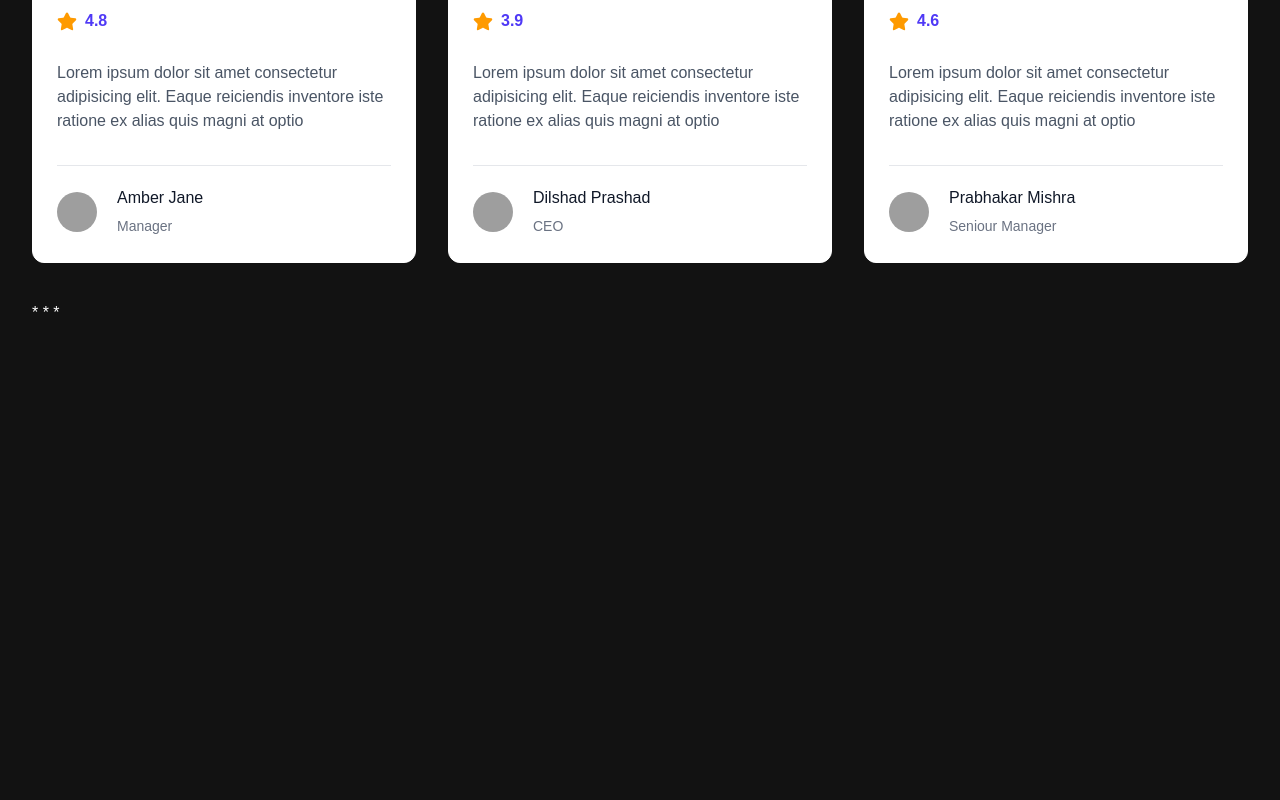
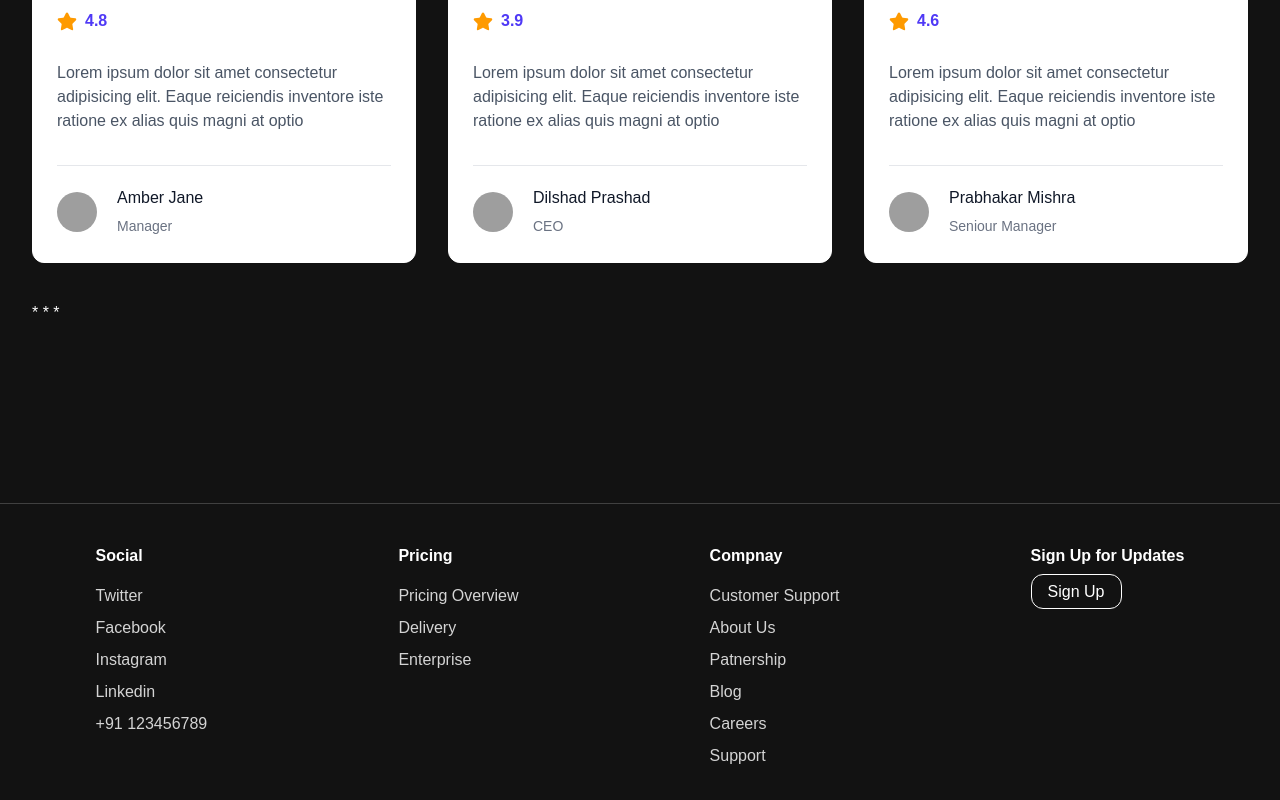
Before and after one commit to Suprada-2002/strawbery-starter, a SvelteKit app: page / in a window 1280 px wide. Shown: the part 993-1793 px from the top of the page. Before the commit the page ends 1416 px from the top, so only its background shows below. Built offline with nearby package versions, Linux system fonts and the light colour scheme; grey boxes are pictures that could not be loaded.

Commit message:
Update +page.svelte

```diff
--- a/src/routes/+page.svelte
+++ b/src/routes/+page.svelte
@@ -1,9 +1,11 @@
 <script>
     import Hero from "$lib/components/Hero.svelte";
     import Experiences from "$lib/components/Experiences.svelte";
+    import Footer from "$lib/components/Footer.svelte";
 </script>
 
 <div>
 <Hero />
 <Experiences />
+<Footer />
 </div>
```
